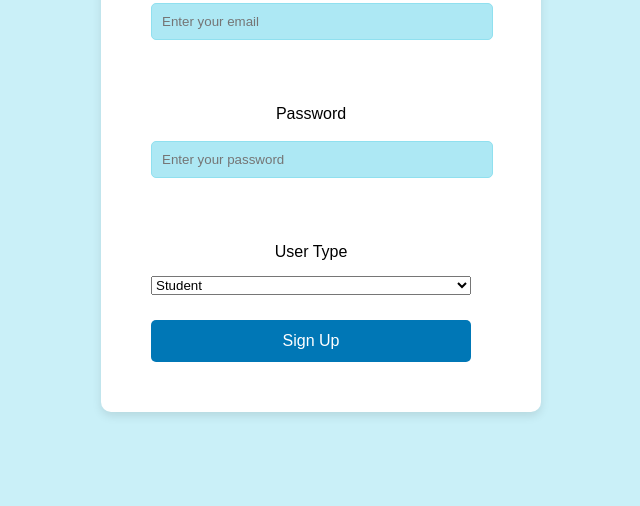
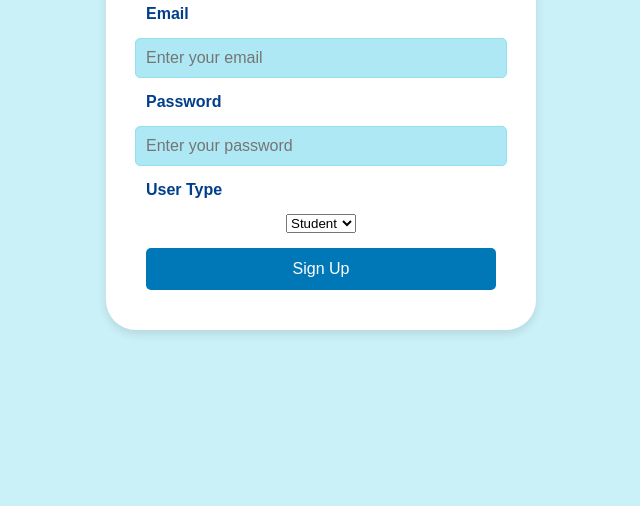
Before and after one commit to Kaia1332/Project_Alpha, a plain HTML site: page Registration/register.html in a window 1280 px wide. Shown: the part 294-800 px from the top of the page, without its empty margins (319-959 px from the left). Drawn offline with Linux system fonts and the light colour scheme.

Commit message:
refactor and prettify register css

```diff
--- a/Registration/register.css
+++ b/Registration/register.css
@@ -5,45 +5,68 @@ body {
     justify-content: center;
     align-items: center;
     height: 100vh;
-    background-color: #CAF0F8; /* Lightest blue from the palette */
+    background-color: #CAF0F8; /* Lightest blue */
     margin: 0;
 }
 
+/* Centered container with uniform padding */
 .container {
     background: white;
-    padding: 50px;
-    padding-right: 70px;
-    border-radius: 10px;
+    padding: 40px; /* Even padding */
+    border-radius: 30px;
     box-shadow: 0 4px 10px rgba(0, 0, 0, 0.1);
-    width: 320px;
+    width: 350px;
     text-align: center;
+    display: flex;
+    flex-direction: column;
+    align-items: center; /* Ensures child elements stay centered */
 }
 
+/* Header styling */
 h2 {
     color: #0077B6; /* Medium blue */
-    margin-bottom: 70px;
+    margin-bottom: 20px; /* Adjusted for better spacing */
+    font-size: 32px; /* Slightly smaller for better balance */
 }
 
+/* Form styling */
+form {
+    width: 100%;
+    display: flex;
+    flex-direction: column;
+    gap: 15px; /* Spacing between form elements */
+    align-items: center;
+}
+
+/* Label styling */
+label {
+    align-self: flex-start; /* Aligns labels to the left */
+    font-weight: bold;
+    color: #023E8A;
+}
+
+/* Input styling */
 input {
     width: 100%;
     padding: 10px;
-    margin: 3px 0;
     border: 1px solid #90E0EF; /* Light blue */
     border-radius: 5px;
-    background-color: #ADE8F4; /* Soft background blue */
+    background-color: #ADE8F4; /* Soft blue */
     color: #03045E; /* Dark navy for text */
+    font-size: 16px;
 }
 
-input:focus { /* When clicking inside the forms*/
+/* Input focus effect */
+input:focus {
     outline: none;
-    border-color: #0096C7; /* Slightly darker blue */
+    border-color: #0096C7; /* Darker blue */
     background-color: #CAF0F8; /* Lightest blue */
 }
 
+/* Button styling */
 button {
     width: 100%;
     padding: 12px;
-    margin-top: 10px;
     background: #0077B6; /* Main blue */
     color: white;
     border: none;
@@ -53,6 +76,7 @@ button {
     transition: background 0.3s ease;
 }
 
+/* Button hover and active states */
 button:hover {
     background: #023E8A; /* Darker blue */
 }
@@ -60,17 +84,3 @@ button:hover {
 button:active {
     background: #03045E; /* Deep navy blue */
 }
-
-/*  Flex container padding*/
-form {
-    display: flex;
-    flex-direction: column;
-    gap: 15px; /* Spacing between the form elemtents here */
-}
-
-input {
-    display: block;
-    width: 100%;
-    padding: 10px;
-    margin-bottom: 50px; /* Adds space after each input */
-}
```
